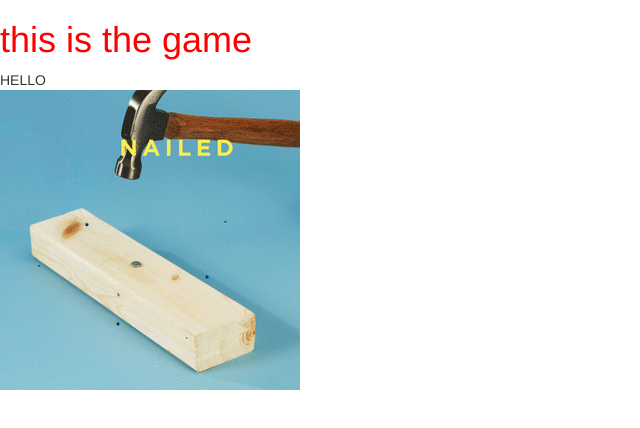
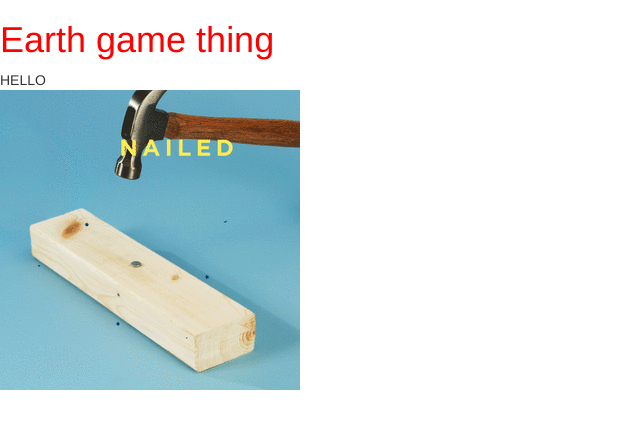
Before and after one commit to gios-asu/sustainability-tower-defense, a website: page index.html in a window 1280 px wide. Shown: the whole page, without its empty margins (0-640 px from the left). Drawn offline with nearby package versions, Linux system fonts and the light colour scheme.

Commit message:
testing push

```diff
--- a/index.html
+++ b/index.html
@@ -5,7 +5,7 @@
     <link rel="stylesheet" href="node_modules/bootstrap/dist/css/bootstrap.min.css">
   </head>
   <body>
-    <h1 class="game-title">this is the game</h1>
+    <h1 class="game-title">Earth game thing</h1>
     <div class="hello_text"></div>
 
     <img src="img/nailed-it.gif" alt="bingo"/>
```
